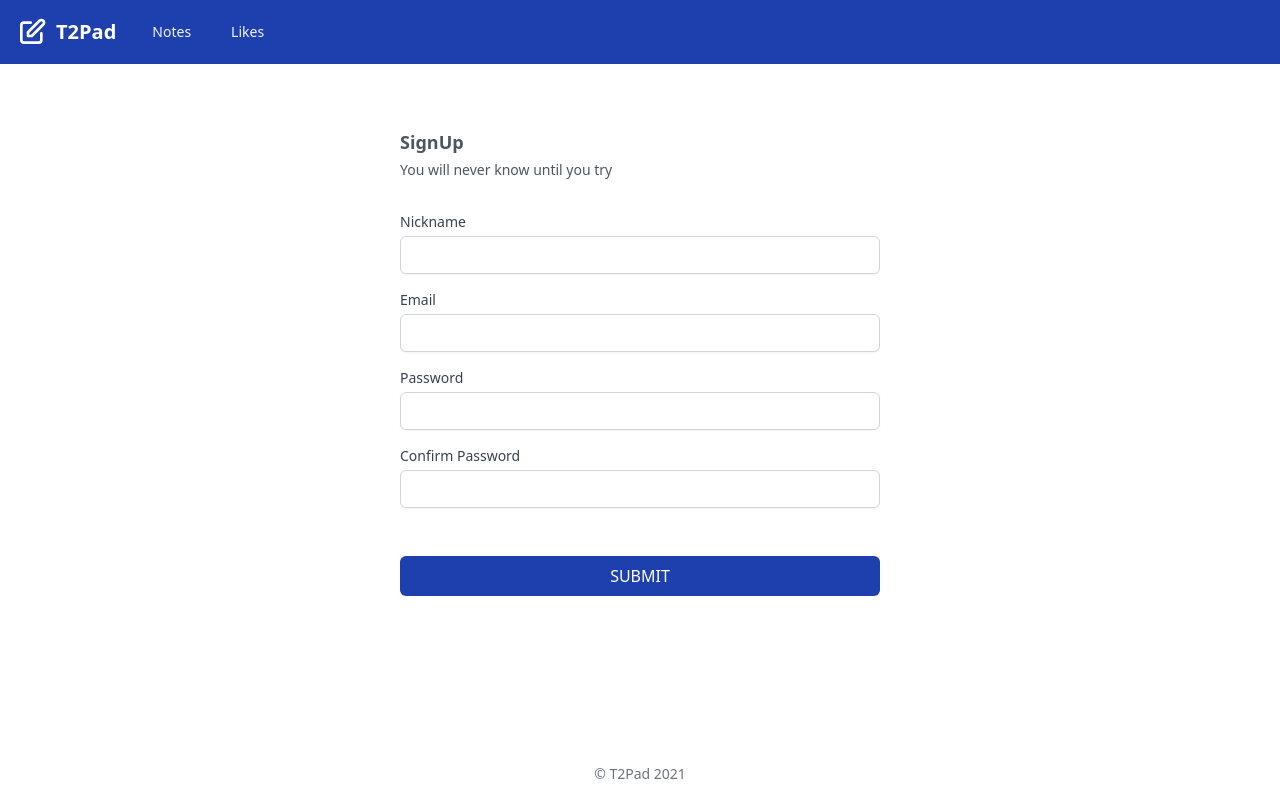
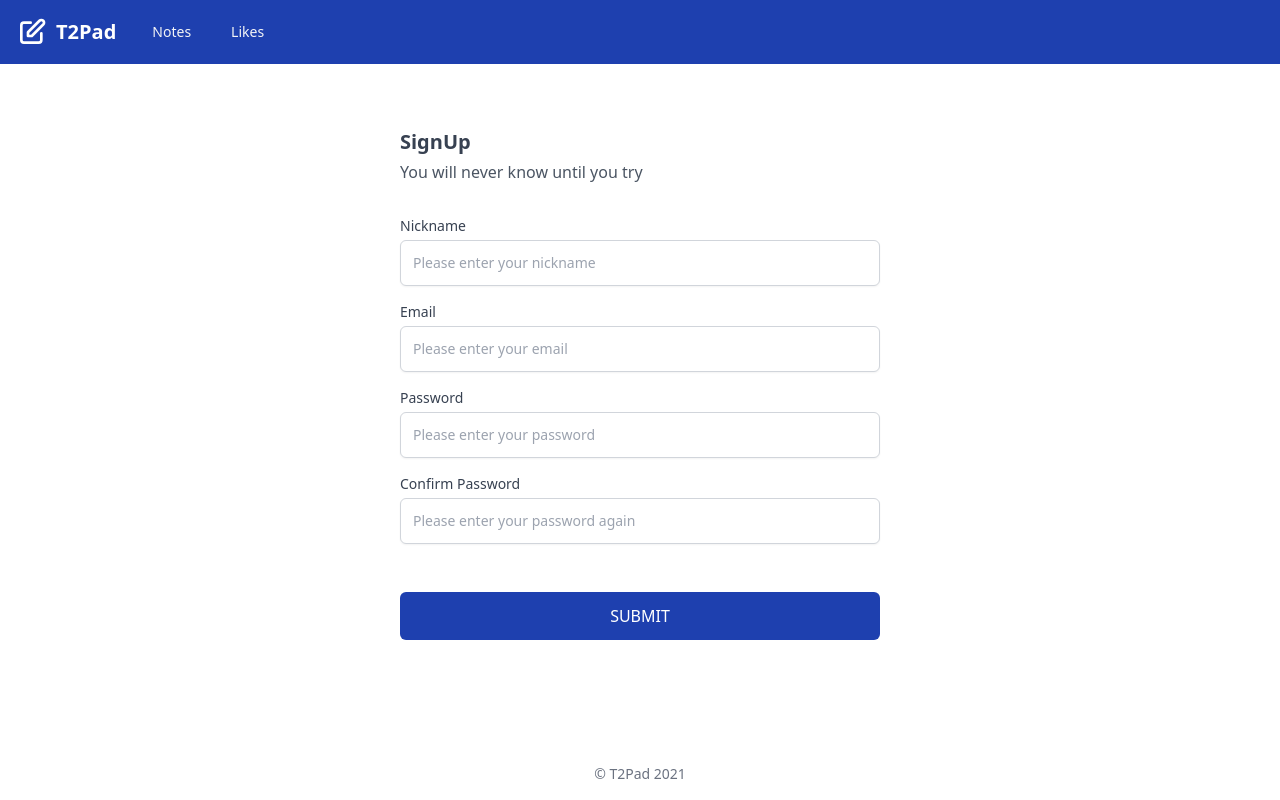
Before and after one commit to dev-t2/learn-javascript, a React (Create React App) app in the folder frontend/: page /signup in a window 1280 px wide. Built offline with nearby package versions, Linux system fonts and the light colour scheme; no server answers; the HTML template or start-up script is replaced by a standard one.

Commit message:
Sign Up Page Tailwind CSS Refactoring

```diff
--- a/frontend/src/components/SignUpForm.js
+++ b/frontend/src/components/SignUpForm.js
@@ -5,28 +5,49 @@ const SignUpForm = () => {
     <form>
       <div className="max-w-lg mx-auto bg-white p-4">
         <div className="mb-4">
-          <label htmlFor="nickname" className="signup-label">
+          <label className="signup-label" htmlFor="nickname">
             Nickname
           </label>
-          <input type="text" name="nickname" id="nickname" className="signup-input" />
+          <input
+            className="signup-input"
+            type="text"
+            name="nickname"
+            id="nickname"
+            placeholder="Please enter your nickname"
+            required
+          />
         </div>
 
         <div className="mb-4">
-          <label htmlFor="email" className="signup-label">
+          <label className="signup-label" htmlFor="email">
             Email
           </label>
-          <input type="email" name="email" id="email" className="signup-input" />
+          <input
+            className="signup-input"
+            type="email"
+            name="email"
+            id="email"
+            placeholder="Please enter your email"
+            required
+          />
         </div>
 
         <div className="mb-4">
-          <label htmlFor="password" className="signup-label">
+          <label className="signup-label" htmlFor="password">
             Password
           </label>
-          <input type="password" name="password" id="password" className="signup-input" />
+          <input
+            className="signup-input"
+            type="password"
+            name="password"
+            id="password"
+            placeholder="Please enter your password"
+            required
+          />
         </div>
 
         <div className="mb-4">
-          <label htmlFor="password-check" className="signup-label">
+          <label className="signup-label" htmlFor="password-check">
             Confirm Password
           </label>
           <input
@@ -34,13 +55,15 @@ const SignUpForm = () => {
             name="password-check"
             id="password-check"
             className="signup-input"
+            placeholder="Please enter your password again"
+            required
           />
         </div>
 
         <div className="mt-12">
           <button
             type="submit"
-            className="bg-blue-800 w-full py-2 rounded-md font-medium text-white hover:bg-blue-900 focus:outline-none"
+            className="bg-blue-800 w-full py-3 rounded-md font-medium text-white hover:bg-blue-900 focus:outline-none"
           >
             SUBMIT
           </button>
--- a/frontend/src/index.css
+++ b/frontend/src/index.css
@@ -10,7 +10,7 @@
 }
 
 .signup-input {
-  @apply mt-1 block w-full shadow-sm rounded-md p-2 text-sm font-medium text-gray-900 border border-solid border-gray-300 focus:outline-none;
+  @apply mt-1 block w-full shadow-sm rounded-md p-3 text-sm font-medium text-gray-900 border border-solid border-gray-300 focus:outline-none;
 }
 
 @tailwind utilities;
--- a/frontend/src/pages/home.js
+++ b/frontend/src/pages/home.js
@@ -8,7 +8,7 @@ const HomePage = () => {
           THIS, TOO, SHALL PASS AWAY.
         </h2>
 
-        <p className="sm:ml-8 mb-8 sm:mb-12 text-xs sm:text-base font-bold text-gray-400 flex justify-center sm:justify-start">
+        <p className="sm:ml-8 mb-8 sm:mb-12 text-xs sm:text-base text-gray-400 flex justify-center sm:justify-start">
           잊지 말자. 지금 내가 열고 들어온 문이 한 때는 다 벽이었다는걸...
         </p>
 
--- a/frontend/src/pages/signup.js
+++ b/frontend/src/pages/signup.js
@@ -10,8 +10,8 @@ const SignUpPage = () => {
     <div className="h-full pt-4 sm:pt-12">
       <div className="max-w-lg mx-auto p-4">
         <div>
-          <h2 className="text-lg font-semibold text-gray-600">SignUp</h2>
-          <p className="mt-1 text-sm text-gray-600">You will never know until you try</p>
+          <h2 className="text-xl font-semibold text-gray-700">SignUp</h2>
+          <p className="mt-1 text-gray-600">You will never know until you try</p>
         </div>
       </div>
 
```
